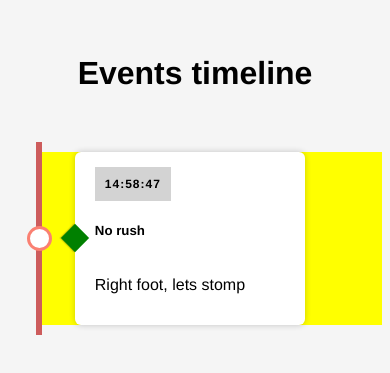
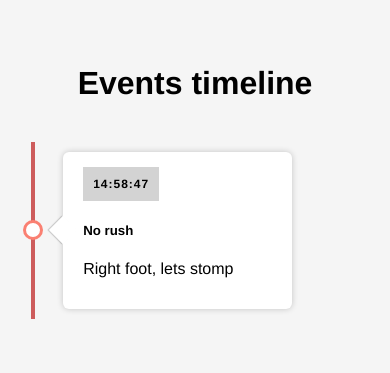
Before and after one commit to PovilasU/React-Timeline, a React (Create React App) app: page / in a window 390 px wide. Shown: the part 221-594 px from the top of the page. Built offline with nearby package versions, Linux system fonts and the light colour scheme.

Commit message:
fixed styling , removed unused code

```diff
--- a/src/App.css
+++ b/src/App.css
@@ -10,6 +10,7 @@ body {
   justify-content: center;
   flex-direction: column;
   min-height: 100vh;
+  margin: 0;
 }
 #root {
   width: 100%;
@@ -22,36 +23,31 @@ h1 {
 .timeline {
   display: flex;
   flex-direction: column;
-  margin: 50px 0;
+  margin: 40px 0;
   position: relative;
-  /* background-color: #e6e6fa; */
 }
 
-/* The actual timeline (the vertical ruler) */
 .timeline::after {
   content: '';
   position: absolute;
-  width: 6px;
+  width: 4px;
   background-color: #cd5c5c;
   height: 100%;
-  left: 50%;
-  margin-left: -3px;
+  left: calc(50% - 2px);
 }
 
 .timeline-item {
   display: flex;
   justify-content: flex-end;
-  padding-right: 35px;
+  padding-right: 30px;
   margin: 10px 0;
-  /* background-color: green; */
   width: 50%;
-  background-color: yellow;
 }
 
 .timeline-item:nth-child(odd) {
   align-self: flex-end;
   justify-content: flex-start;
-  padding-left: 35px;
+  padding-left: 30px;
   padding-right: 0px;
 }
 
@@ -60,7 +56,7 @@ h1 {
   background-color: #ffffff;
   border-radius: 6px;
   box-shadow: 0 0 6px rgba(0, 0, 0, 0.2);
-  max-width: 75%;
+  max-width: 70%;
   width: 400px;
   display: flex;
   flex-direction: column;
@@ -70,13 +66,13 @@ h1 {
   position: relative;
 }
 .timeline-item-content::after {
-  content: '';
+  content: ' ';
   background-color: #ffffff;
-  width: 20px;
-  height: 20px;
+  width: 15px;
+  height: 15px;
   transform: rotate(45deg);
-  right: -10px;
-  top: calc(50% - 10px);
+  right: -7.5px;
+  top: calc(50% - 7.5px);
   position: absolute;
   box-shadow: 1px -1px 1px rgba(0, 0, 0, 0.2);
 }
@@ -86,7 +82,7 @@ h1 {
 }
 .timeline-item:nth-child(odd) .timeline-item-content::after {
   right: auto;
-  left: -10px;
+  left: -7.5px;
   box-shadow: -1px 1px 1px rgba(0, 0, 0, 0.2);
 }
 
@@ -108,28 +104,24 @@ h1 {
 .timeline-item-content .circle {
   background-color: #ffffff;
   border: 3px solid #fa8072;
-  width: 25px;
-  height: 25px;
+  width: 20px;
+  height: 20px;
   border-radius: 50%;
   position: absolute;
-  top: calc(50% - 12.5px);
-  right: -47.5px;
+  top: calc(50% - 10px);
+  right: -40px;
   z-index: 100;
 }
 
 .timeline-item:nth-child(odd) .timeline-item-content .circle {
   right: auto;
-  left: -47.5px;
+  left: -40px;
 }
 
-@media only screen and (max-widht: 767px) {
-}
-
-/* Media queries - Responsive timeline on screens less than 600px wide */
-@media screen and (max-width: 600px) {
-  /* Place the timelime to the left */
+@media screen and (max-width: 767px) {
   .timeline::after {
-    left: 31px;
+    position: absolute;
+    left: calc(8.5% - 2px);
   }
 
   /* Full-width containers */
@@ -139,8 +131,6 @@ h1 {
     margin: 10px 0;
     width: 91.5%;
   }
-
-  /* padding-left: 20px; */
 
   .timeline-item:nth-child(odd) .timeline-item-content {
     text-align: left;
@@ -153,27 +143,8 @@ h1 {
     box-shadow: -1px 1px 1px rgba(0, 0, 0, 0.2);
   }
 
-  /* .timeline-item:nth-child(odd) .timeline-item-content {
-  text-align: left;
-  align-items: flex-start;
-} */
-  /* .timeline-item-content {
-    max-width: 80%;
-    background-color: #ffffff;
-    border-radius: 6px;
-    box-shadow: 0 0 6px rgba(0, 0, 0, 0.2);
-    max-width: 75%;
-    width: 400px;
-    display: flex;
-    flex-direction: column;
-    align-items: flex-end;
-    padding: 15px;
-    text-align: right;
-    position: relative;
-  } */
   .timeline-item-content::after {
     content: '';
-    background-color: green;
     width: 20px;
     height: 20px;
     transform: rotate(45deg);
@@ -183,127 +154,30 @@ h1 {
     box-shadow: 1px -1px 1px rgba(0, 0, 0, 0.2);
   }
 
-  /* .timeline-item:nth-child(even) .timeline-item-content { */
   .timeline-item:nth-child(even) {
     display: flex;
     justify-content: flex-start;
     align-self: flex-end;
-    padding-left: 35px;
+    padding-left: 30px;
     padding-right: 0;
     margin: 10px 0;
-    /* background-color: green; */
-    /* width: 50%; */
-    background-color: blue;
-    /* display: flex;
-    justify-content: flex-end; */
-    /* margin: 10px 0;
-  width: 91.5%; */
   }
   .timeline-item:nth-child(even) .timeline-item-content::after {
-    background-color: pink;
-    /* text-align: left;
-    align-items: flex-start; */
     right: auto;
     left: -10px;
     box-shadow: -1px 1px 1px rgba(0, 0, 0, 0.2);
   }
-  .timeline-item:nth-child(even) .timeline-item-content .circle {
+
+  .timeline-item:nth-child(even) .circle {
     right: auto;
-    left: -47.5px;
+    left: -40px;
+    color: green;
   }
-  /* .timeline-item:nth-child(even)
-    .timeline-item-content
-    .timeline-time-container { */
+
   .timeline-item:nth-child(even) .timeline-item-content {
-    /* right: auto;
-    left: -47.5px; */
-    color: red;
+    /* color: purple; */
     align-items: flex-start;
     padding-left: 20px;
-  }
-  /* .timeline-item:nth-child(even) .timeline-item-content .circle {
-    right: auto;
-    left: -47.5px;
-  } */
-  /* .timeline-item-content::before {
-    content: '';
-    background-color: blue;
-    width: 20px;
-    height: 20px;
-    transform: rotate(45deg);
-    right: -10px;
-    top: calc(50% - 10px);
-    position: absolute;
-    box-shadow: 1px -1px 1px rgba(0, 0, 0, 0.2);
-  } */
-  /* .timeline-item-content:nth-child(odd) {
-    align-self: flex-end;
-    justify-content: flex-start;
-    padding-left: 35px;
-    padding-right: 0px;
-    background-color: red;
-  } */
-  /* .timeline-item-content::before {
-    content: '';
-    background-color: red;
-    width: 20px;
-    height: 20px;
-    transform: rotate(45deg);
-    right: -10px;
-    top: calc(50% - 10px);
-    position: absolute;
-    box-shadow: 1px -1px 1px rgba(0, 0, 0, 0.2);
-  } */
-
-  /* Make sure that all arrows are pointing leftwards */
-  .timeline-item::before {
-    left: 60px;
-    border: medium solid white;
-    border-width: 10px 10px 10px 0;
-    border-color: transparent white transparent transparent;
-    background-color: green;
-  }
-
-  .timeline-item1 {
-    display: flex;
-    justify-content: flex-end;
-    padding-right: 35px;
-    margin: 10px 0;
-    /* background-color: green; */
-    width: 50%;
-  }
-
-  /* Make sure all circles are at the same spot */
-  .left::after,
-  .right::after {
-    left: 15px;
-  }
-
-  /* Make all right containers behave like the left ones */
-  .right {
-    left: 0%;
-  }
-  .timeline-item-content .circle {
-    background-color: #ffffff;
-    border: 3px solid #fa8072;
-    width: 25px;
-    height: 25px;
-    border-radius: 50%;
-    position: absolute;
-    top: calc(50% - 12.5px);
-    right: -47.5px;
-    z-index: 100;
+    text-align: left;
   }
 }
-/* .timeline-item:nth-child(odd) .timeline-time-container {
-  border: 1px solid blue;
-  background-color: #ffffff;
-  text-align: left;
-
-} */
-/* .timeline-time-container-right {
-  border: 1px solid blue;
-  background-color: #ffffff;
-  text-align: right;
-} */
-/* // */
--- a/src/Components/TimelineItem.jsx
+++ b/src/Components/TimelineItem.jsx
@@ -5,13 +5,17 @@ const TimelineItem = ({ event }) => {
     <div className="timeline-item">
       <div className="timeline-item-content">
         {time && (
-          <div className="timeline-time-container">
-            <time>{time}</time>
+          <div className="colum1">
+            <div className="timeline-time-container">
+              <time>{time}</time>
+            </div>
           </div>
         )}
-        {title && <h5>{title}</h5>}
-        {description && <p>{description}</p>}
-        <span className="circle" />
+        <div className="column2">
+          {title && <h5>{title}</h5>}
+          {description && <p>{description}</p>}
+          <span className="circle" />
+        </div>
       </div>
     </div>
   );
```
